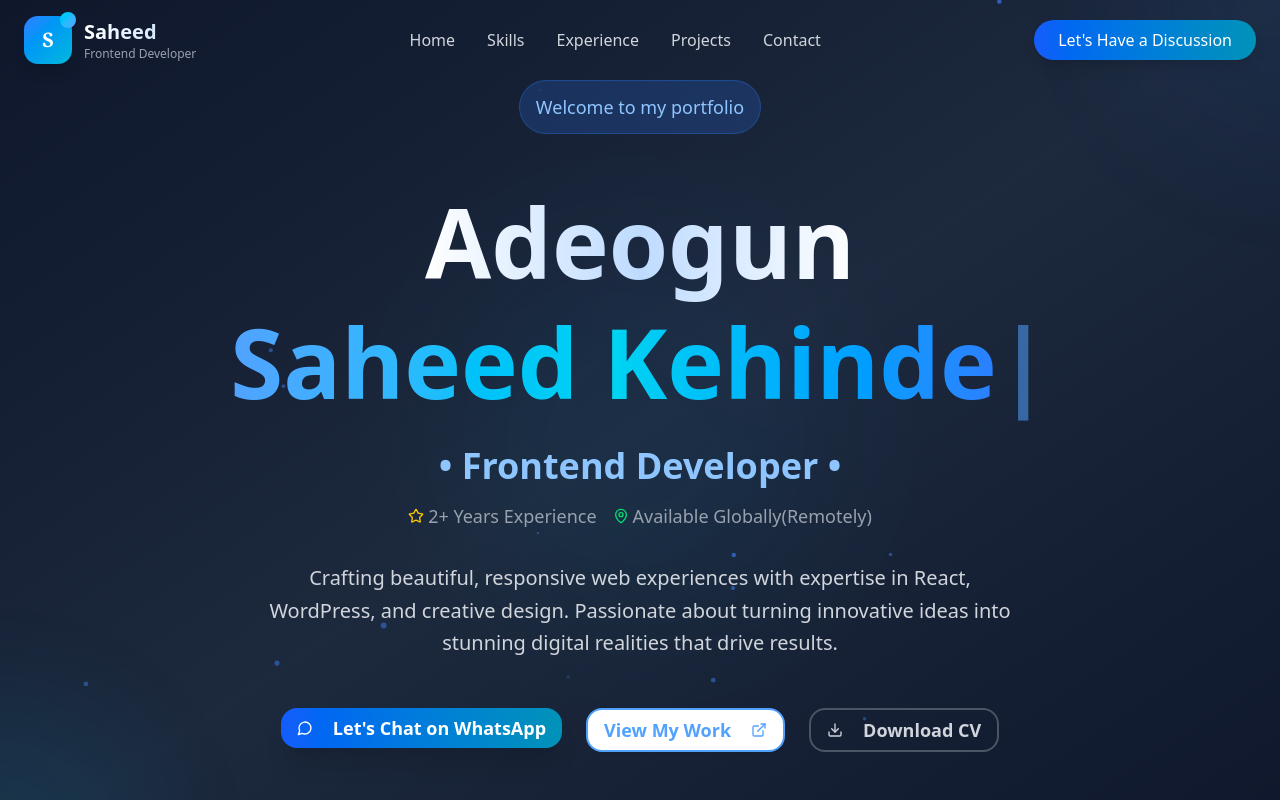
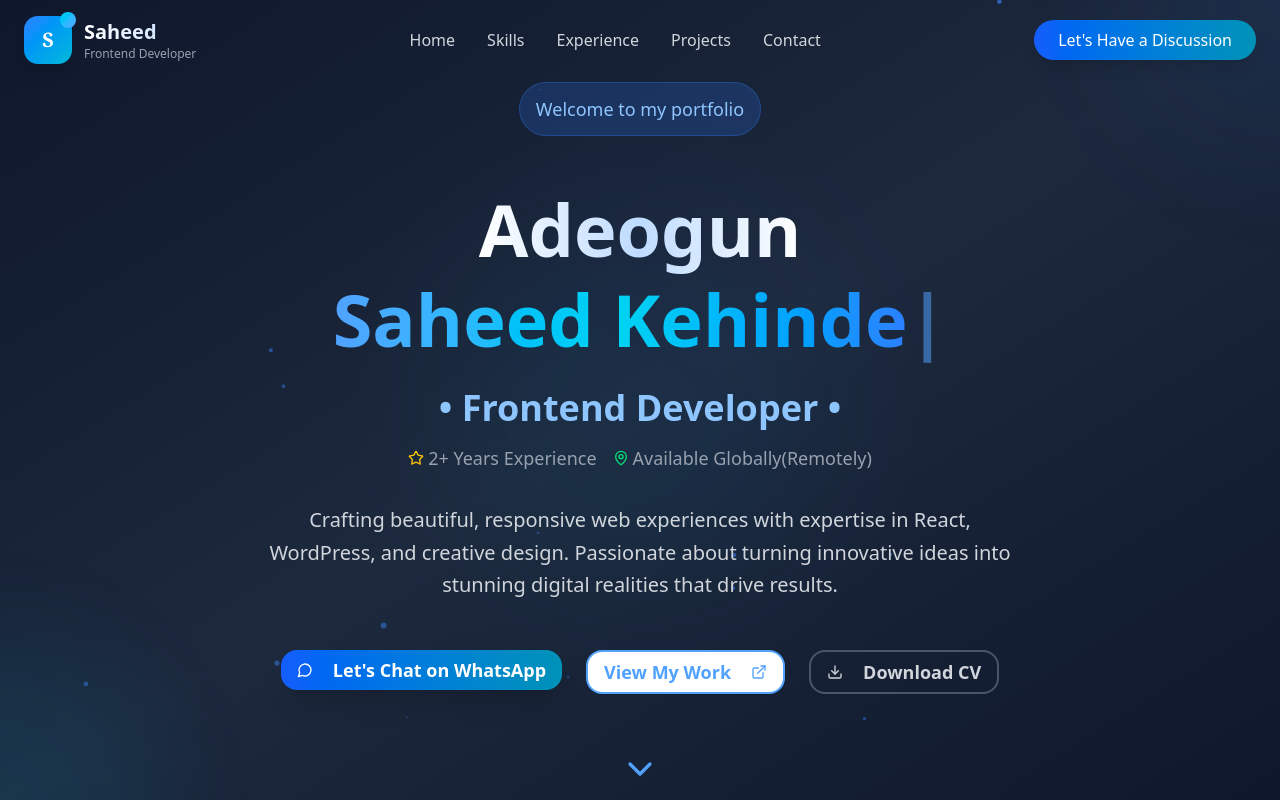
Before and after one commit to saheedkehinde/My_Portfolio, a React (Vite) app: page / in a window 1280 px wide. Shown: the top 800 px of the page. Built offline with nearby package versions, Linux system fonts and the light colour scheme.

Commit message:
fix: build error

```diff
--- a/package.json
+++ b/package.json
@@ -18,7 +18,7 @@
     "@radix-ui/react-checkbox": "^1.3.1",
     "@radix-ui/react-collapsible": "^1.1.10",
     "@radix-ui/react-context-menu": "^2.2.14",
-    "@radix-ui/react-dialog": "^1.1.13",
+    "@radix-ui/react-dialog": "^1.1.15",
     "@radix-ui/react-dropdown-menu": "^2.1.14",
     "@radix-ui/react-hover-card": "^1.1.13",
     "@radix-ui/react-label": "^2.1.6",
@@ -48,7 +48,7 @@
     "lucide-react": "^0.510.0",
     "next-themes": "^0.4.6",
     "react": "^19.1.0",
-    "react-day-picker": "8.10.1",
+    "react-day-picker": "9.9.0",
     "react-dom": "^19.1.0",
     "react-hook-form": "^7.56.3",
     "react-resizable-panels": "^3.0.2",
--- a/src/App.jsx
+++ b/src/App.jsx
@@ -74,7 +74,7 @@ function App() {
               </span>
             </div>
 
-            <h1 className="text-6xl md:text-8xl font-bold mb-6 leading-tight">
+            <h1 className="text-6xl md:text-7xl font-bold mb-6 leading-tight">
               <span className="bg-gradient-to-r from-white via-blue-200 to-white bg-clip-text text-transparent">
                 Adeogun
               </span>
```
